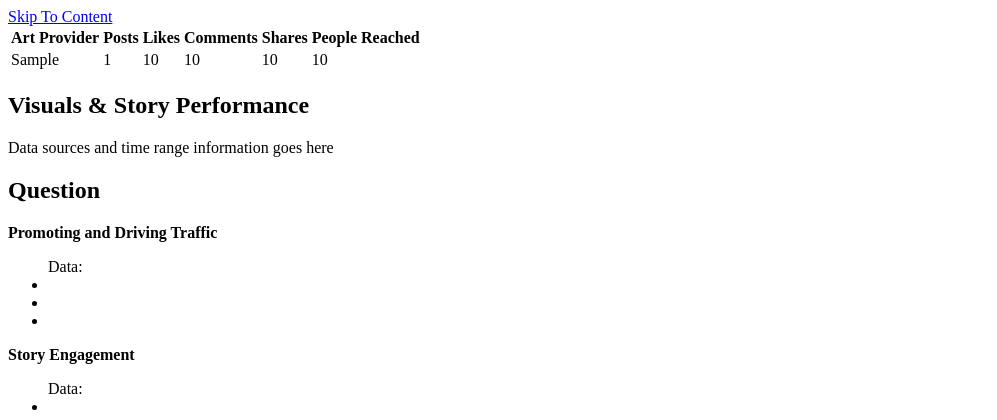
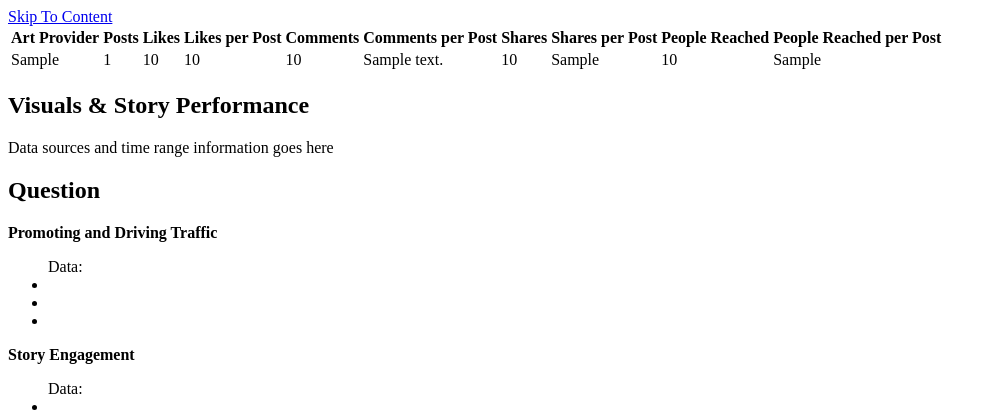
Before and after one commit to nprapps/graeae, a Flask app: template templates/index.html in a window 1280 px wide. Shown: the top 420 px of the page, without its empty margins (0-997 px from the left). Run offline with Flask 2, Linux system fonts and the light colour scheme; the template is opened without the code that fills it: most values are stand-ins (such as "Sample title", 1, 10 or a date in 2020); some libraries are stand-ins or nearby versions.

Commit message:
Added normalized data to report page

```diff
--- a/templates/index.html
+++ b/templates/index.html
@@ -8,9 +8,13 @@
             <th>Art Provider</th>
             <th>Posts</th>
             <th>Likes</th>
+            <th>Likes per Post</th>
             <th>Comments</th>
+            <th>Comments per Post</th>
             <th>Shares</th>
+            <th>Shares per Post</th>
             <th>People Reached</th>
+            <th>People Reached per Post</th>
         </tr>
     </thead>
     <tbody>
@@ -19,9 +23,13 @@
             <td>{% if row.provider_type %}{{ row.provider_type }}{% else %}No art{% endif %}</td>
             <td>{{ row.provider_type_count }}</td>
             <td>{{ row.likes_sum }}</td>
+            <td>{{ row.normalized_likes }}</td>
             <td>{{ row.comments_sum }}</td>
+            <td>{{ row.normalized_comments }}</td>
             <td>{{ row.shares_sum }}</td>
+            <td>{{ row.normalized_shares }}</td>
             <td>{{ row.people_reached_sum }}</td>
+            <td>{{ row.normalized_people_reached }}</td>
         </tr>
         {% endfor %}
     </tbody>
@@ -45,7 +53,7 @@
         <li></li>
         <li></li>
     </ul>
-<p class="muted">Note:</p>
+    <p class="muted">Note:</p>
 </section>
 
 
@@ -66,7 +74,7 @@ TEMPLATE FOR SECTION
         <li></li>
         <li></li>
     </ul>
-<p class="muted">Note:</p>
+    <p class="muted">Note:</p>
 </section>
 
 -->
```
